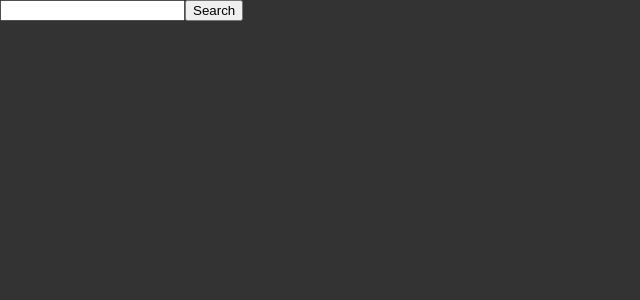
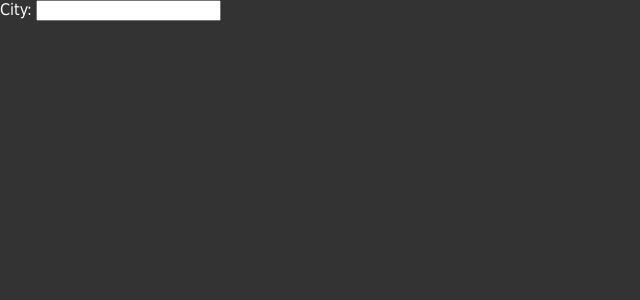
Before and after one commit to radek-drw/Weather-App, a React (Create React App) app: page / in a window 1280 px wide. Shown: the top 300 px of the page, without its empty margins (0-640 px from the left). Built offline with nearby package versions, Linux system fonts and the light colour scheme.

Commit message:
Removed search button

```diff
--- a/src/components/Form.js
+++ b/src/components/Form.js
@@ -5,8 +5,7 @@ const Form = props => {
 
    return (
       <form>
-         <input type="text" onChange={change} value={value} />
-         <button>Search</button>
+         City: <input type="text" onChange={change} value={value} />
       </form>
    )
 }
```
